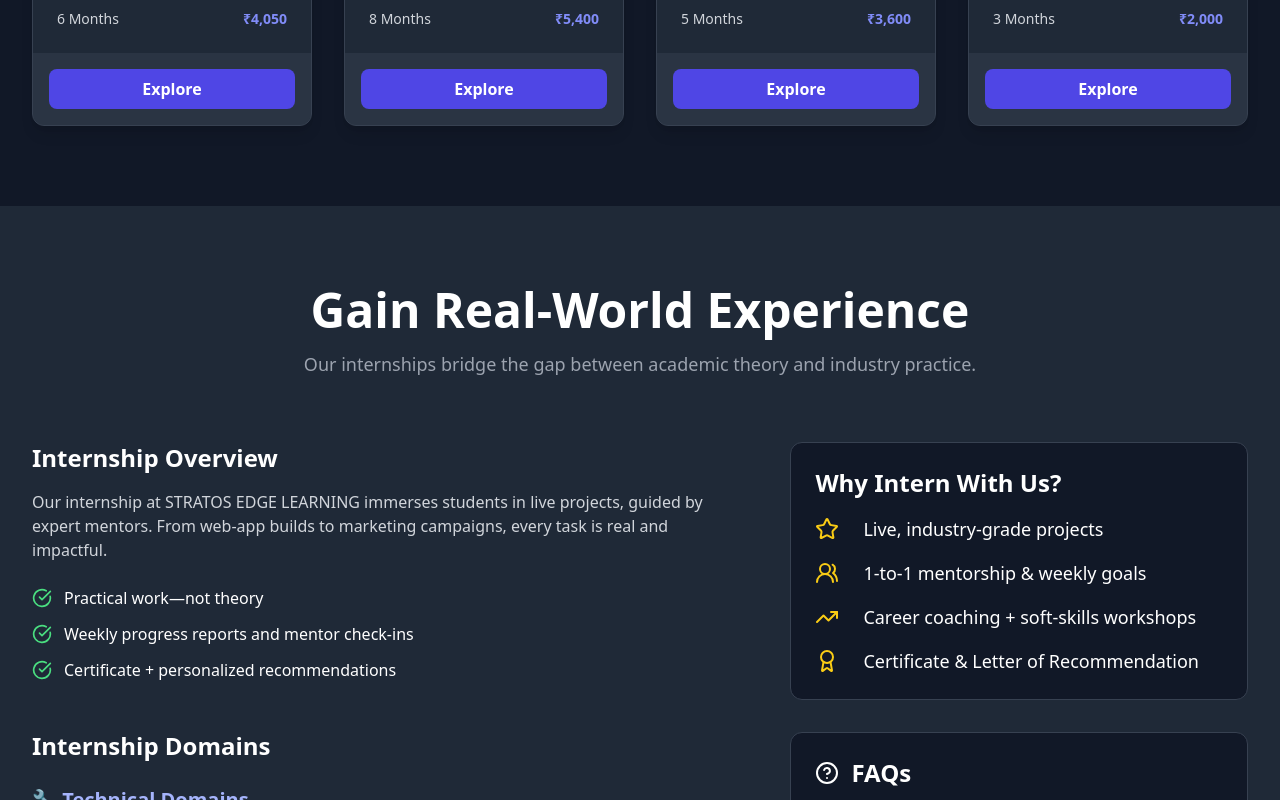
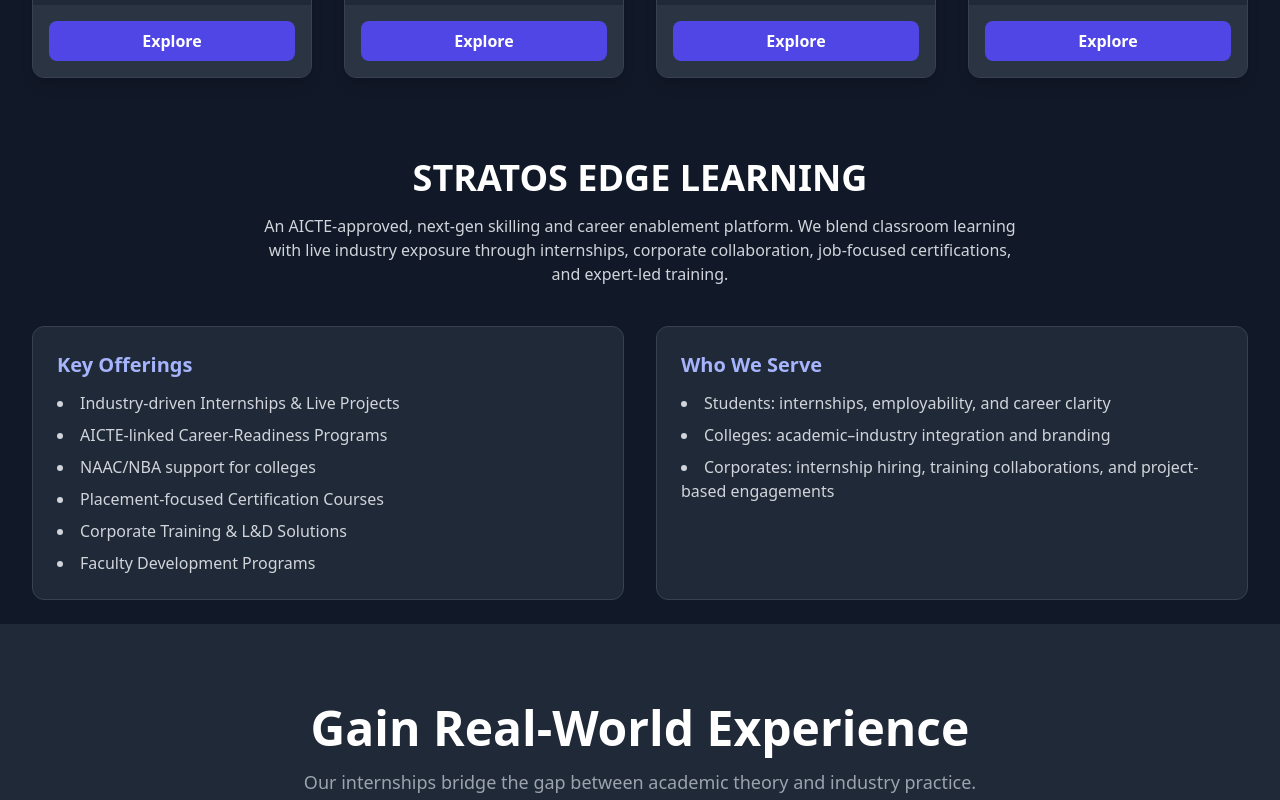
Before and after one commit to stratosedge/stratosedge.github.io, a React (Vite) app: page / in a window 1280 px wide. Shown: the part 1100-1900 px from the top of the page. Built offline with nearby package versions, Linux system fonts and the light colour scheme; no server answers.

Commit message:
ui: keep About Us in nav after login, stop post-login redirect, add About section on Home and adjust spacing

```diff
--- a/App.tsx
+++ b/App.tsx
@@ -109,9 +109,8 @@ export default function App() {
         return;
       }
     }
-    // Auth state listener will populate user; navigate to profile
-    setLoginOpen(false);
-    setCurrentPage('Profile');
+  // Auth state listener will populate user; keep current page (do not redirect)
+  setLoginOpen(false);
   };
 
   const handleLogout = async () => {
--- a/components/Header.tsx
+++ b/components/Header.tsx
@@ -19,7 +19,7 @@ export const Header: React.FC<HeaderProps> = ({ setPage, setSelectedCourse, curr
 
   let navLinks: Page[] = ['Home', 'Programs', 'Internships', 'About Us'];
   if (user) {
-    navLinks = ['Home', 'Programs', 'Internships', 'Profile'];
+    navLinks = ['Home', 'Programs', 'Internships', 'About Us', 'Profile'];
   }
 
   const handleNavigate = (page: Page) => {
--- a/pages/HomePage.tsx
+++ b/pages/HomePage.tsx
@@ -37,9 +37,9 @@ export const HomePage: React.FC<HomePageProps> = ({ setPage, onExplore }) => (
         </div>
       </div>
     </div>
-    <div className="bg-gray-900 py-20">
+  <div className="bg-gray-900 pt-10 pb-12">
       <div className="container mx-auto px-4 sm:px-6 lg:px-8">
-        <motion.div initial={{ opacity: 0, y: 20 }} whileInView={{ opacity: 1, y: 0 }} viewport={{ once: true }} transition={{ duration: 0.5 }} className="text-center mb-12">
+      <motion.div initial={{ opacity: 0, y: 20 }} whileInView={{ opacity: 1, y: 0 }} viewport={{ once: true }} transition={{ duration: 0.5 }} className="text-center mb-10">
           <h2 className="text-3xl md:text-4xl font-bold text-white">Our Flagship Placement Programs</h2>
           <p className="text-lg text-gray-400 mt-4 max-w-2xl mx-auto">These programs are designed with one goal: to get you hired by a top tech company.</p>
         </motion.div>
@@ -48,6 +48,36 @@ export const HomePage: React.FC<HomePageProps> = ({ setPage, onExplore }) => (
         </div>
       </div>
     </div>
+    {/* About STRATOS EDGE LEARNING (moved below programs) */}
+  <div className="bg-gray-900 pt-8 pb-6">
+        <div className="container mx-auto px-4 sm:px-6 lg:px-8">
+          <motion.div initial={{ opacity: 0, y: 20 }} whileInView={{ opacity: 1, y: 0 }} viewport={{ once: true }} transition={{ duration: 0.5 }} className="mb-10 text-center">
+            <h2 className="text-3xl md:text-4xl font-bold text-white">STRATOS EDGE LEARNING</h2>
+            <p className="text-gray-300 mt-4 max-w-3xl mx-auto">An AICTE-approved, next-gen skilling and career enablement platform. We blend classroom learning with live industry exposure through internships, corporate collaboration, job-focused certifications, and expert-led training.</p>
+          </motion.div>
+          <div className="grid md:grid-cols-2 gap-8">
+            <div className="bg-gray-800 border border-gray-700 rounded-xl p-6">
+              <h3 className="text-xl font-semibold text-indigo-300 mb-3">Key Offerings</h3>
+              <ul className="list-disc list-inside text-gray-300 space-y-2">
+                <li>Industry-driven Internships & Live Projects</li>
+                <li>AICTE-linked Career-Readiness Programs</li>
+                <li>NAAC/NBA support for colleges</li>
+                <li>Placement-focused Certification Courses</li>
+                <li>Corporate Training & L&D Solutions</li>
+                <li>Faculty Development Programs</li>
+              </ul>
+            </div>
+            <div className="bg-gray-800 border border-gray-700 rounded-xl p-6">
+              <h3 className="text-xl font-semibold text-indigo-300 mb-3">Who We Serve</h3>
+              <ul className="list-disc list-inside text-gray-300 space-y-2">
+                <li><span className="font-medium">Students:</span> internships, employability, and career clarity</li>
+                <li><span className="font-medium">Colleges:</span> academic–industry integration and branding</li>
+                <li><span className="font-medium">Corporates:</span> internship hiring, training collaborations, and project-based engagements</li>
+              </ul>
+            </div>
+          </div>
+        </div>
+      </div>
     <InternshipsPage onExplore={onExplore} isHomePageSection={true} />
   </>
 );
```
Also changed, not shown: pages/AboutUsPage.tsx (indentation only).
